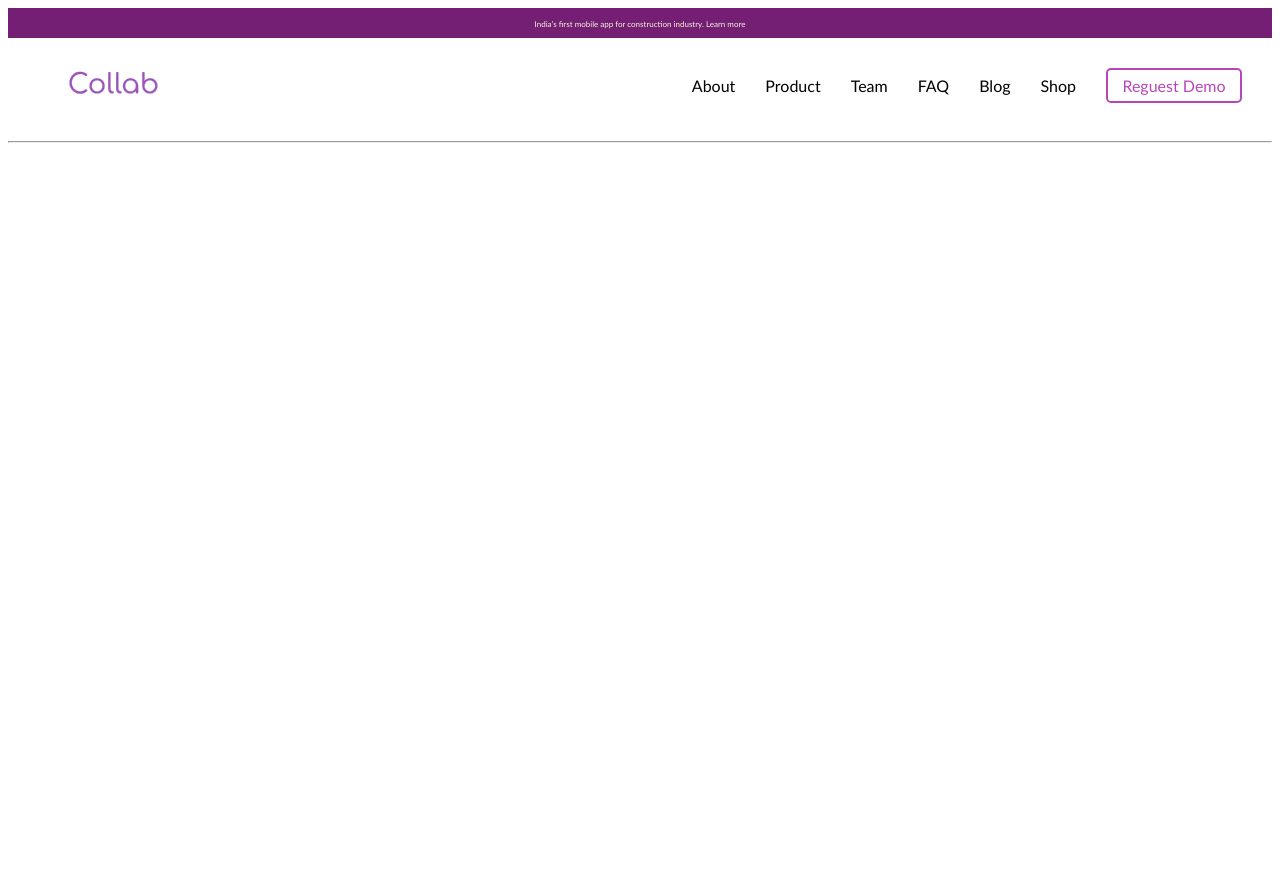
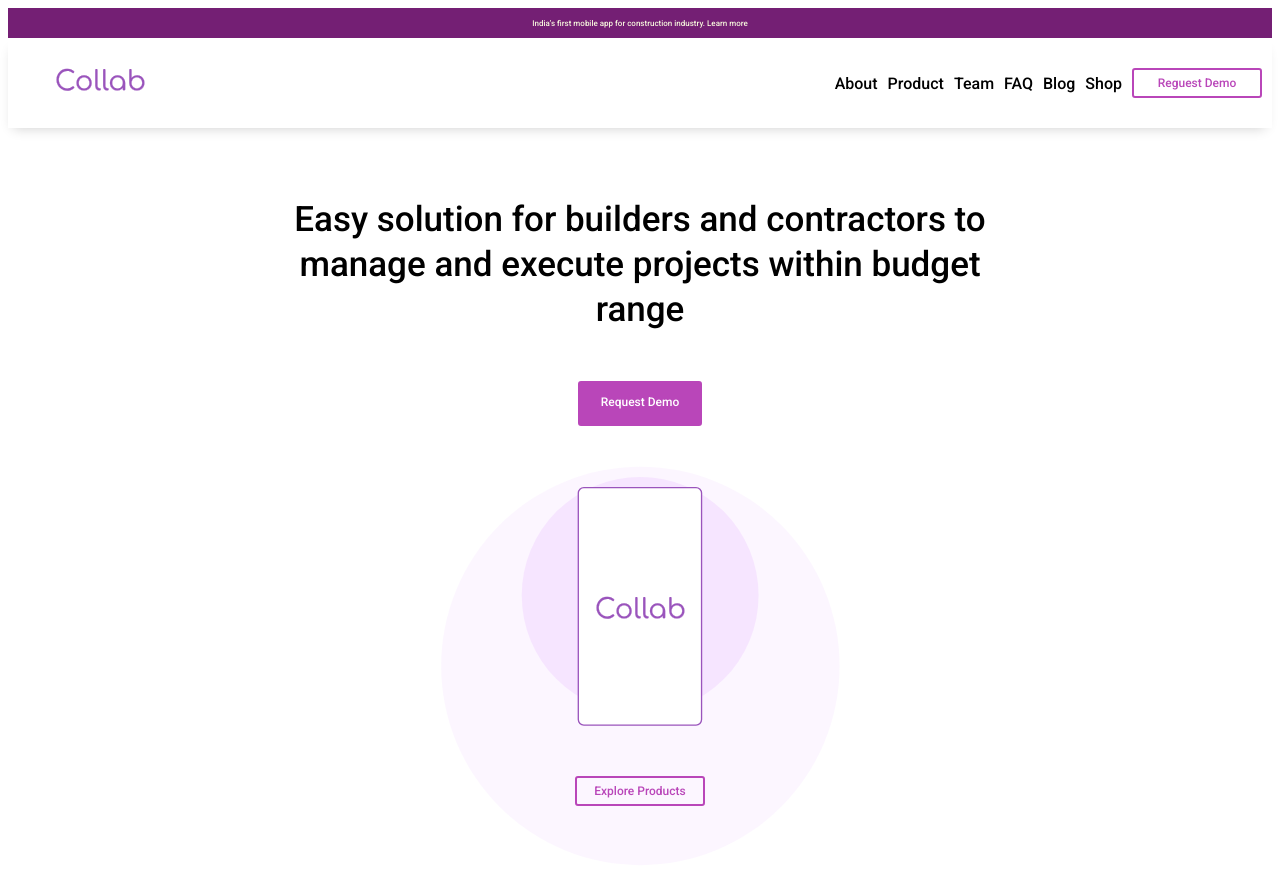
Before and after one commit to Skaistev/Mentoriaus, a website: page index.html in a window 1280 px wide. Before the commit the page ends 800 px from the top, so only its background shows below. Drawn offline with Linux system fonts and the light colour scheme.

Commit message:
header ready

```diff
--- /dev/null
+++ b/CSS/button.css
@@ -0,0 +1,15 @@
+.button {
+border: 2px solid rgb(185, 70, 185) ;
+width: 120px;
+font-family: 'Roboto', sans-serif;
+font-size: 12px;
+line-height: 14px;
+text-align: center;
+padding: 6px 3px;
+color: rgb(185, 70, 185);
+border-radius: 3px;
+text-decoration: none;}
+
+.full-color {
+color: white;
+background-color:rgb(185, 70, 185) ;}
--- a/CSS/main.css
+++ b/CSS/main.css
@@ -7,7 +7,7 @@ box-sizing: border-box;
 }
 
 body {
-font-family: 'Gill Sans', 'Gill Sans MT', Calibri, 'Trebuchet MS', sans-serif;
+font-family: 'Roboto', sans-serif;
 }
 
 .header > .topBelt {
@@ -31,21 +31,26 @@ font-family: 'Gill Sans', 'Gill Sans MT', Calibri, 'Trebuchet MS', sans-serif;
 .navigationContainer {
     display: flex;
     justify-content: space-between;
-    padding: 30px;
-    margin-left: 30px;
-    align-items: center;
+    flex-wrap: wrap;
+    padding: 30px 10px;
+     align-items: center;
+    box-shadow: -1px 6px 12px -6px rgba(0,0,0,0.2);
+    -webkit-box-shadow: -1px 6px 12px -6px rgba(0,0,0,0.2);
+    -moz-box-shadow: -1px 6px 12px -6px rgba(0,0,0,0.2);
 }
 
 .logo {
     height: 30px;
     text-align: center;
+    padding: 0 0 0 3%;
 
 }
 
 .navigationBar {
     display: flex;
     justify-content: space-between;
-    gap: 30px;
+    flex-wrap: wrap;
+    gap: 30px 10px;
 align-items: center;
 
 }
@@ -55,9 +60,87 @@ align-items: center;
 }
 .navigationBar > .button {
    border: 2px solid rgb(185, 70, 185) ;
-   width: 120px;
-   text-align: center;
-   padding: 6px;
+
    color: rgb(185, 70, 185);
-   border-radius: 5px;
+
 }
+.navigationBar > .button:hover {
+   background-color: rgb(185, 70, 185);
+    color: white;
+
+}
+.nav-link:hover {
+    text-decoration: underline;
+    color: black;
+}
+
+.cicles {
+    display:flex;
+    flex-direction: column;
+    gap: 20px;
+    align-items: center;
+
+}
+.cicles > h1 {
+
+    text-align: center;
+    width: 740px;
+    font-size: 35px;
+    font-weight: 500;
+    line-height: 45px;
+    padding: 40px 0 0 0;
+
+}
+.cicles > .full-color {
+    height: 29px;
+    padding: 12px 0 0 0;
+}
+.images {
+
+    position: relative;
+    top: 0;
+    left: 0;
+   margin: 20px 0 0 0;
+}
+
+.images >.pirmas {
+    position: relative;
+    top: 0;
+    left: 0;
+    /* transform:  translate(-50%, -50%); */
+
+}
+
+.images >.antras{
+    position: absolute;
+    top: 10px;
+    left: calc(50% - 119px);
+
+}
+.images >.trecias{
+    position: absolute;
+    top: 20px;
+    left: calc(50% - 63px);
+
+ }
+.images >.ketvirtas{
+    position: absolute;
+    top: 130px;
+    left: calc(50% - 45px);}
+
+.images >.penktas{
+        position: absolute;
+        top: 310px;
+        left: calc(50% - 65px);}
+
+
+
+
+
+
+
+@media (max-width: 480px) {
+    .navigationBar {
+        flex-direction: column;
+
+}}
--- a/index.html
+++ b/index.html
@@ -3,7 +3,11 @@
 <head>
     <meta charset="UTF-8">
     <meta name="viewport" content="width=device-width, initial-scale=1.0">
-    <link rel="stylesheet" href="./css/main.css">
+    <link rel="preconnect" href="https://fonts.googleapis.com">
+<link rel="preconnect" href="https://fonts.gstatic.com" crossorigin>
+<link href="https://fonts.googleapis.com/css2?family=Roboto:wght@300;500;700;900&display=swap" rel="stylesheet">
+<link rel="stylesheet" href="./css/button.css">
+<link rel="stylesheet" href="./css/main.css">
     <title>collab</title>
 </head>
 <body>
@@ -32,7 +36,20 @@
             <a class="nav-link button" href="#">Reguest Demo</a>
         </div>
 </div>
-<hr style="color: rgb(128, 128, 128, 0.1);"></hr>
     </header>
+    <main>
+        <section class="cicles">
+            <h1>Easy solution for builders and contractors to manage and execute projects within budget range</h1>
+            <a class="button full-color" href="#">Request Demo</a>
+            <div class="images">
+                <img class="pirmas" src="./img/Ellipse 2.svg" alt="">
+                <img class="antras" src="./img/Ellipse 1.svg" alt="">
+                <img class="trecias" src="./img/Rectangle 3.svg" alt="">
+                <img class="ketvirtas" src="./img/Collab.svg" alt="">
+                <a class="button penktas" href="#">Explore Products</a>
+            </div>
+            <!-- <a class="button" href="#">Explore Products</a> -->
+        </section>
+    </main>
 </body>
 </html>
```
Also changed, not shown: README.md (added), img/Ellipse 1.svg (added), img/Ellipse 2.svg (added), img/Ellipse2.jpg (added), img/Rectangle 3.svg (added).
